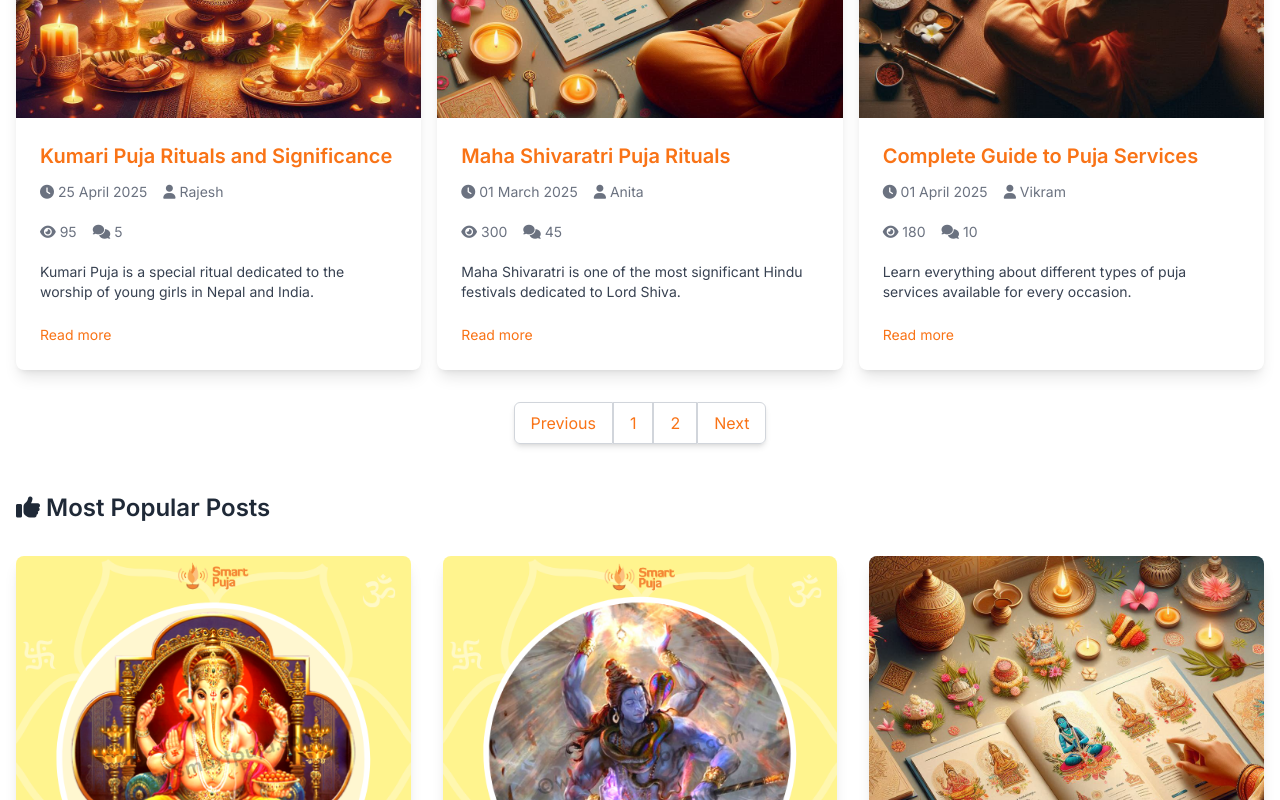
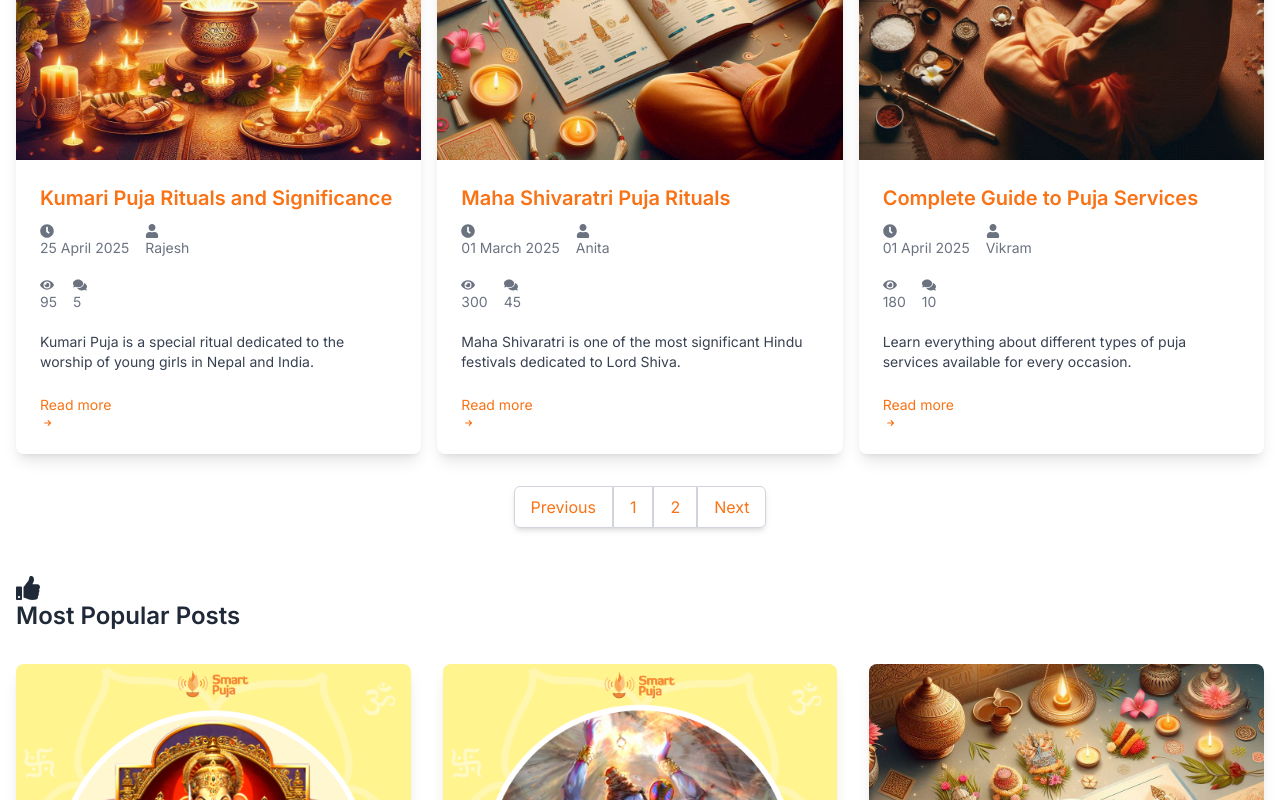
Before and after one commit to princekumar205086/sripandit, a Next.js app: page /blog in a window 1280 px wide. Shown: the part 1575-2375 px from the top of the page. Built offline with nearby package versions, Linux system fonts and the light colour scheme.

Commit message:
change directory for blog related component and error fixed

```diff
--- a/src/app/(componentsUi)/(blog)/insertblog/page.tsx
+++ b/src/app/(componentsUi)/(blog)/insertblog/page.tsx
@@ -1,5 +1,5 @@
 import React, { useState } from 'react';
-import Section from '../pujaservice/section';
+import Section from '../../(home)/pujaservice/section';
 
 export default function page() {
     return (
@@ -63,7 +63,7 @@ export default function page() {
                             id="meta_description"
                             name="meta_description"
                             placeholder="Enter Meta Description"
-                            rows="4"
+                            rows={4}
                             className="mt-1 p-3 w-full border border-gray-300 rounded-lg"
                         />
                     </div>
--- /dev/null
+++ b/src/app/(componentsUi)/(blog)/layout.tsx
@@ -0,0 +1,62 @@
+import type { Metadata } from "next";
+import { Inter } from "next/font/google";
+import { SpeedInsights } from "@vercel/speed-insights/next";
+import Link from "next/link";
+import ToastProvider from "@/lib/ToastProvider";
+import "@/app/globals.css";
+import LoaderWrapper from "../(home)/LoaderWrapper";
+import { FaWhatsapp } from "react-icons/fa";
+import 'react-toastify/ReactToastify.min.css';
+import Navbar from "../(home)/navbar/page";
+import Footer from "../(home)/footer/page";
+
+const inter = Inter({ subsets: ["latin"] });
+
+export const metadata: Metadata = {
+  title: "OKPUJA | Your vedic astrology partner",
+  description: "Your vedic astrology partner",
+};
+
+export default function RootLayout({
+  children,
+}: {
+  children: React.ReactNode;
+}) {
+  return (
+    <html lang="en">
+      <body className={inter.className}>
+        {/* Ensure the entire layout is wrapped inside LoaderWrapper */}
+        <LoaderWrapper>
+          {/* Navbar, children, and Footer are hidden until the LoaderWrapper finishes loading */}
+          <Navbar />
+          <ToastProvider>{children}</ToastProvider>
+          <Footer />
+        </LoaderWrapper>
+
+        {/* Additional content that is not tied to loading */}
+        <SpeedInsights />
+        <Link
+          href="https://wa.me/918051555505"
+          target="_blank"
+          rel="noopener noreferrer"
+          style={{
+            position: "fixed",
+            width: "60px",
+            height: "60px",
+            bottom: "40px",
+            right: "40px",
+            backgroundColor: "#25d366",
+            color: "#FFF",
+            borderRadius: "50px",
+            textAlign: "center",
+            fontSize: "30px",
+            boxShadow: "2px 2px 3px #999",
+            zIndex: "100",
+          }}
+        >
+          <FaWhatsapp style={{ marginTop: "16px", marginLeft: "15px" }} />
+        </Link>
+      </body>
+    </html>
+  );
+}
--- a/src/app/(componentsUi)/(home)/blog/page.tsx
+++ b/src/app/(componentsUi)/(home)/blog/page.tsx
@@ -3,7 +3,8 @@ import React from "react";
 import Section from "../pujaservice/section";
 import Image from "next/image";
 import Link from "next/link";
-import '@fortawesome/fontawesome-free/css/all.min.css';
+import { FaClock, FaUser, FaEye, FaComments, FaThumbsUp } from "react-icons/fa";
+import { TiArrowRight } from "react-icons/ti";
 
 export default function Blog() {
   const postData = [
@@ -14,7 +15,8 @@ export default function Blog() {
       author: "Saurav",
       views: 125,
       comments: 8,
-      description: "Satyanarayan Puja is performed to appease Lord Vishnu or Narayana, the preserver of this whole creation.",
+      description:
+        "Satyanarayan Puja is performed to appease Lord Vishnu or Narayana, the preserver of this whole creation.",
     },
     {
       image: "/image/ganpati.png", // Corrected path
@@ -23,7 +25,8 @@ export default function Blog() {
       author: "Amit",
       views: 150,
       comments: 12,
-      description: "Celebrate Ganesh Chaturthi with the most auspicious rituals and blessings from Lord Ganesha.",
+      description:
+        "Celebrate Ganesh Chaturthi with the most auspicious rituals and blessings from Lord Ganesha.",
     },
     {
       image: "/image/shivratri.png", // Corrected path
@@ -32,7 +35,8 @@ export default function Blog() {
       author: "Priya",
       views: 200,
       comments: 25,
-      description: "Perform Laxmi Puja for wealth and prosperity during the festival of Diwali.",
+      description:
+        "Perform Laxmi Puja for wealth and prosperity during the festival of Diwali.",
     },
     {
       image: "/image/hawan.jpeg", // Corrected path
@@ -41,7 +45,8 @@ export default function Blog() {
       author: "Rajesh",
       views: 95,
       comments: 5,
-      description: "Kumari Puja is a special ritual dedicated to the worship of young girls in Nepal and India.",
+      description:
+        "Kumari Puja is a special ritual dedicated to the worship of young girls in Nepal and India.",
     },
     {
       image: "/image/select puja.jpeg", // Corrected path
@@ -50,7 +55,8 @@ export default function Blog() {
       author: "Anita",
       views: 300,
       comments: 45,
-      description: "Maha Shivaratri is one of the most significant Hindu festivals dedicated to Lord Shiva.",
+      description:
+        "Maha Shivaratri is one of the most significant Hindu festivals dedicated to Lord Shiva.",
     },
     {
       image: "/image/book pandit jee.jpeg", // Corrected path
@@ -59,7 +65,8 @@ export default function Blog() {
       author: "Vikram",
       views: 180,
       comments: 10,
-      description: "Learn everything about different types of puja services available for every occasion.",
+      description:
+        "Learn everything about different types of puja services available for every occasion.",
     },
   ];
 
@@ -92,7 +99,10 @@ export default function Blog() {
 
         <div className="grid grid-cols-1 sm:grid-cols-2 lg:grid-cols-3 gap-4">
           {postData.map((post, index) => (
-            <div key={index} className="bg-white shadow-lg rounded-lg overflow-hidden">
+            <div
+              key={index}
+              className="bg-white shadow-lg rounded-lg overflow-hidden"
+            >
               <div className="relative">
                 <Link href="#">
                   <Image
@@ -111,16 +121,27 @@ export default function Blog() {
                   </Link>
                 </h2>
                 <ul className="flex items-center text-sm text-gray-500 space-x-4 mb-5">
-                  <li><i className="fa fa-clock"></i> {post.date}</li>
-                  <li><i className="fa fa-user"></i> {post.author}</li>
+                  <li>
+                    <FaClock /> {post.date}
+                  </li>
+                  <li>
+                    <FaUser /> {post.author}
+                  </li>
                 </ul>
                 <ul className="flex items-center text-sm text-gray-500 space-x-4 mb-5">
-                  <li><i className="fa fa-eye"></i> {post.views}</li>
-                  <li><i className="fa fa-comments"></i> {post.comments}</li>
+                  <li>
+                    <FaEye /> {post.views}
+                  </li>
+                  <li>
+                    <FaComments /> {post.comments}
+                  </li>
                 </ul>
                 <p className="text-sm text-gray-700 mb-5">{post.description}</p>
-                <Link href="#" className="text-orange-500 hover:underline text-sm">
-                  Read more <i className="ti-more-alt"></i>
+                <Link
+                  href="#"
+                  className="text-orange-500 hover:underline text-sm"
+                >
+                  Read more <TiArrowRight />
                 </Link>
               </div>
             </div>
@@ -130,16 +151,28 @@ export default function Blog() {
         {/* Pagination */}
         <div className="mt-8 flex justify-center">
           <nav className="inline-flex rounded-md shadow-md">
-            <Link href="#" className="px-4 py-2 bg-white border border-gray-300 rounded-l-md text-orange-500 hover:bg-orange-500 hover:text-white transition">
+            <Link
+              href="#"
+              className="px-4 py-2 bg-white border border-gray-300 rounded-l-md text-orange-500 hover:bg-orange-500 hover:text-white transition"
+            >
               Previous
             </Link>
-            <Link href="#" className="px-4 py-2 bg-white border border-gray-300 text-orange-500 hover:bg-orange-500 hover:text-white transition">
+            <Link
+              href="#"
+              className="px-4 py-2 bg-white border border-gray-300 text-orange-500 hover:bg-orange-500 hover:text-white transition"
+            >
               1
             </Link>
-            <Link href="#" className="px-4 py-2 bg-white border border-gray-300 text-orange-500 hover:bg-orange-500 hover:text-white transition">
+            <Link
+              href="#"
+              className="px-4 py-2 bg-white border border-gray-300 text-orange-500 hover:bg-orange-500 hover:text-white transition"
+            >
               2
             </Link>
-            <Link href="#" className="px-4 py-2 bg-white border border-gray-300 rounded-r-md text-orange-500 hover:bg-orange-500 hover:text-white transition">
+            <Link
+              href="#"
+              className="px-4 py-2 bg-white border border-gray-300 rounded-r-md text-orange-500 hover:bg-orange-500 hover:text-white transition"
+            >
               Next
             </Link>
           </nav>
@@ -147,10 +180,13 @@ export default function Blog() {
 
         {/* Most Popular Posts */}
         <div className="mt-12">
-          <h4 className="text-2xl font-semibold text-gray-800 mb-8"><i className="fa fa-thumbs-up"></i> Most Popular Posts</h4>
+        <h4 className="text-2xl font-semibold text-gray-800 mb-8"><FaThumbsUp /> Most Popular Posts</h4>
           <div className="grid grid-cols-1 sm:grid-cols-2 md:grid-cols-3 gap-8">
             {popularPosts.map((post, index) => (
-              <div key={index} className="bg-white shadow-lg rounded-lg overflow-hidden">
+              <div
+                key={index}
+                className="bg-white shadow-lg rounded-lg overflow-hidden"
+              >
                 <Link href="#">
                   <Image
                     className="w-full h-46 object-cover"
```
Also changed, not shown: src/app/(componentsUi)/(blog)/managecategoryblog/page.tsx (+27 -22 lines).
